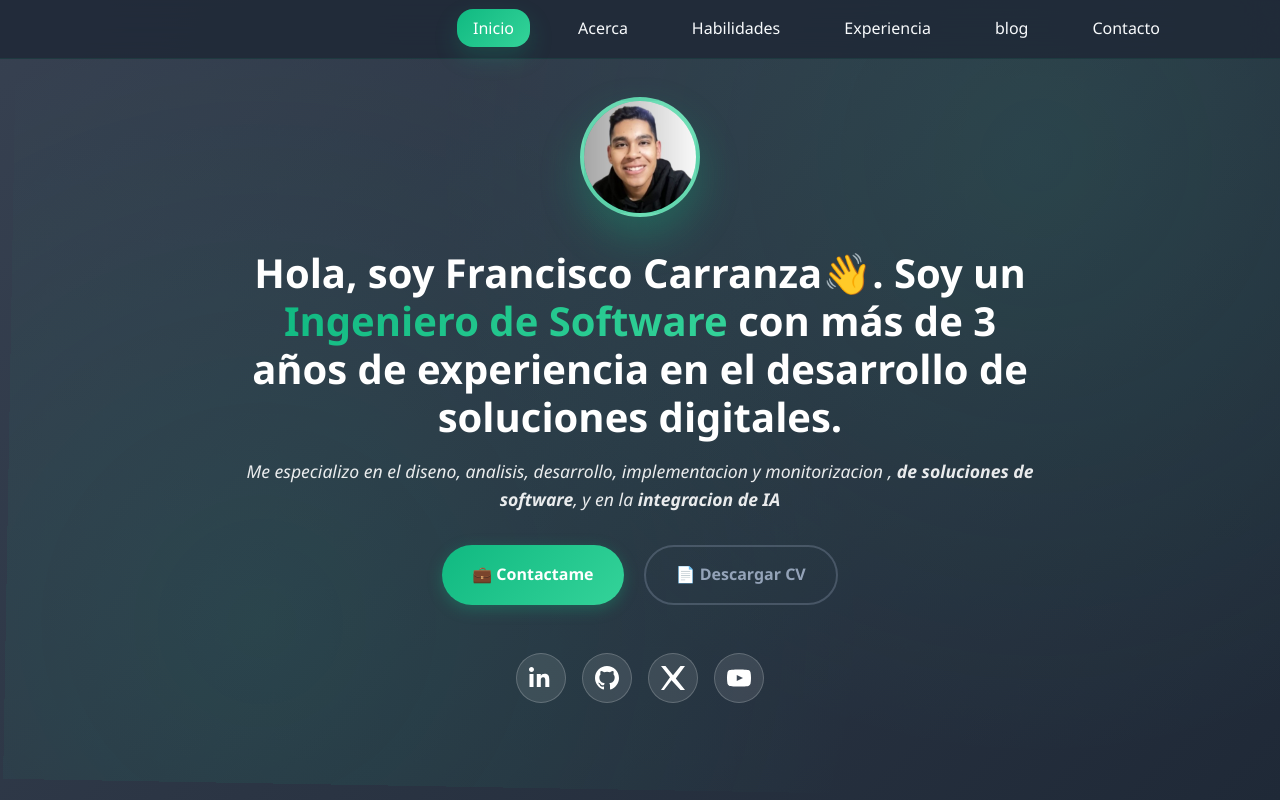
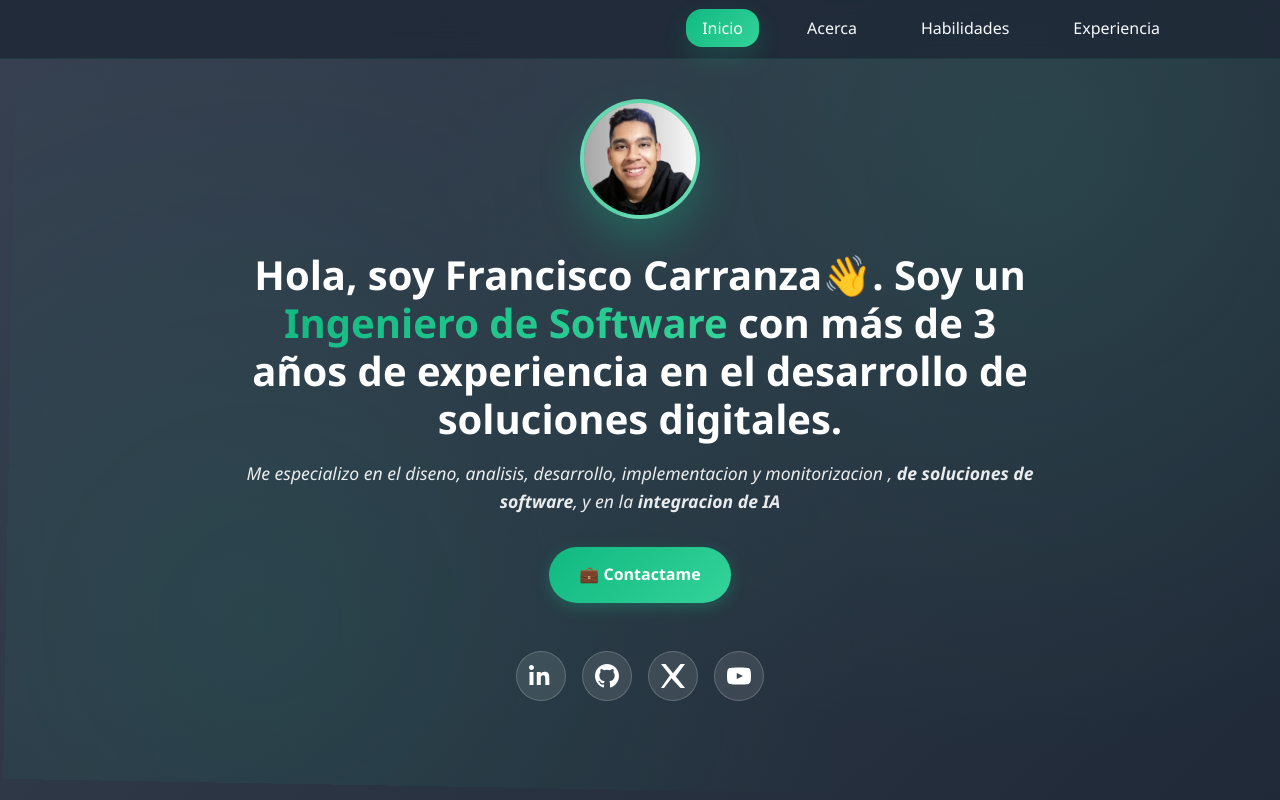
Before and after one commit to Carranza12/portafolioProfesiona, a plain HTML site: page index.html in a window 1280 px wide. Shown: the top 800 px of the page. Drawn offline with Linux system fonts and the light colour scheme.

Commit message:
Cambio portafolio

```diff
--- a/index.html
+++ b/index.html
@@ -1080,8 +1080,7 @@
                 <li><a href="#about">Acerca</a></li>
                 <li><a href="#skills">Habilidades</a></li>
                     <li><a href="#experience">Experiencia</a></li>
-                <li><a href="#blog">blog</a></li>
-                <li><a href="#contact">Contacto</a></li>
+
             </ul>
             <div class="mobile-menu" id="mobileMenu">
                 <span></span>
@@ -1109,12 +1108,10 @@
                 </p>
 
                 <div class="cta-buttons">
-                    <a href="#contact" class="btn btn-primary">
+                    <a href="https://wa.me/8715741717" class="btn btn-primary" target="_blank">
                         💼 Contactame
                     </a>
-                    <a href="#" class="btn btn-secondary">
-                        📄 Descargar CV
-                    </a>
+
                 </div>
 
                 <div class="social-links">
```
